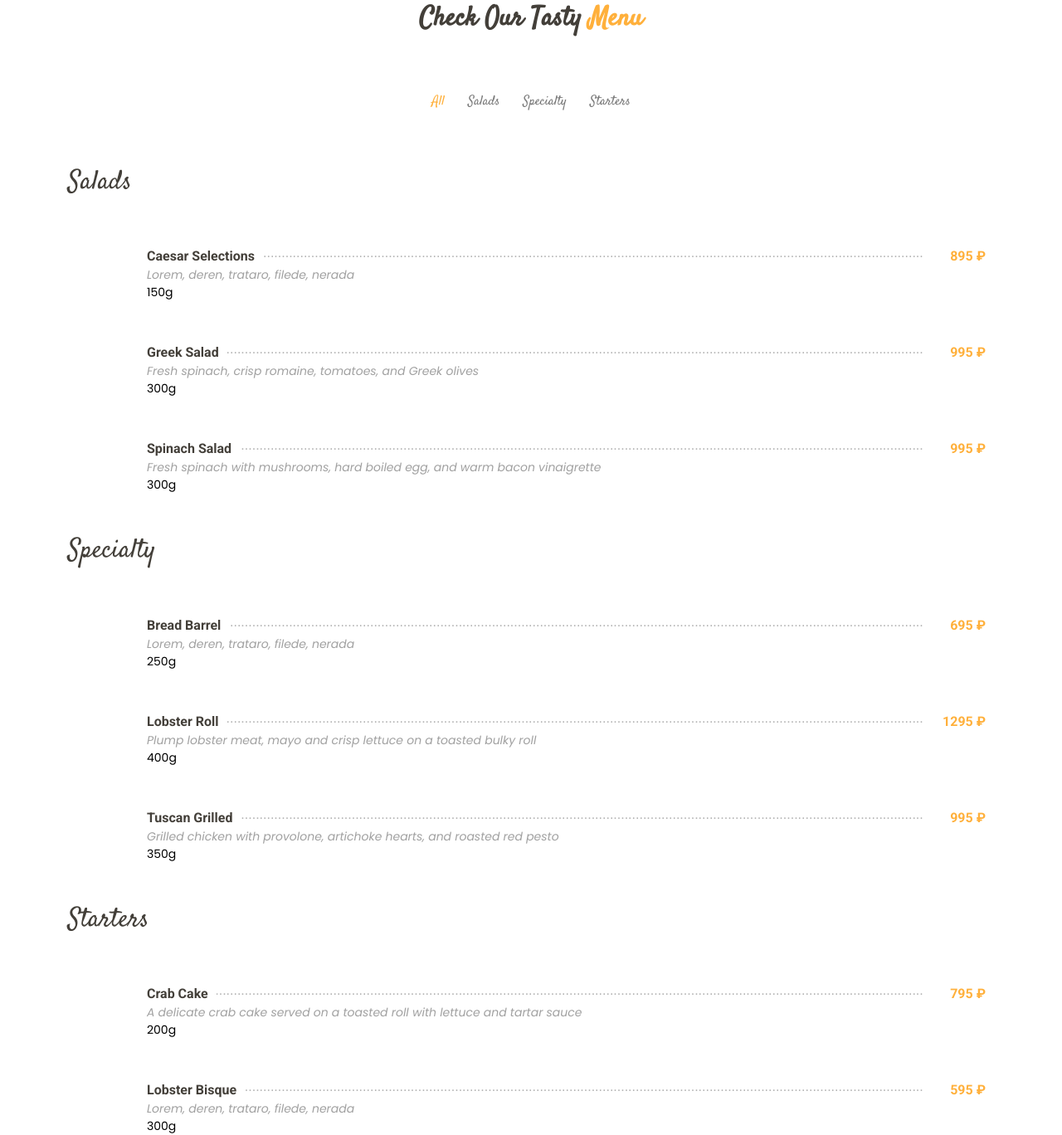
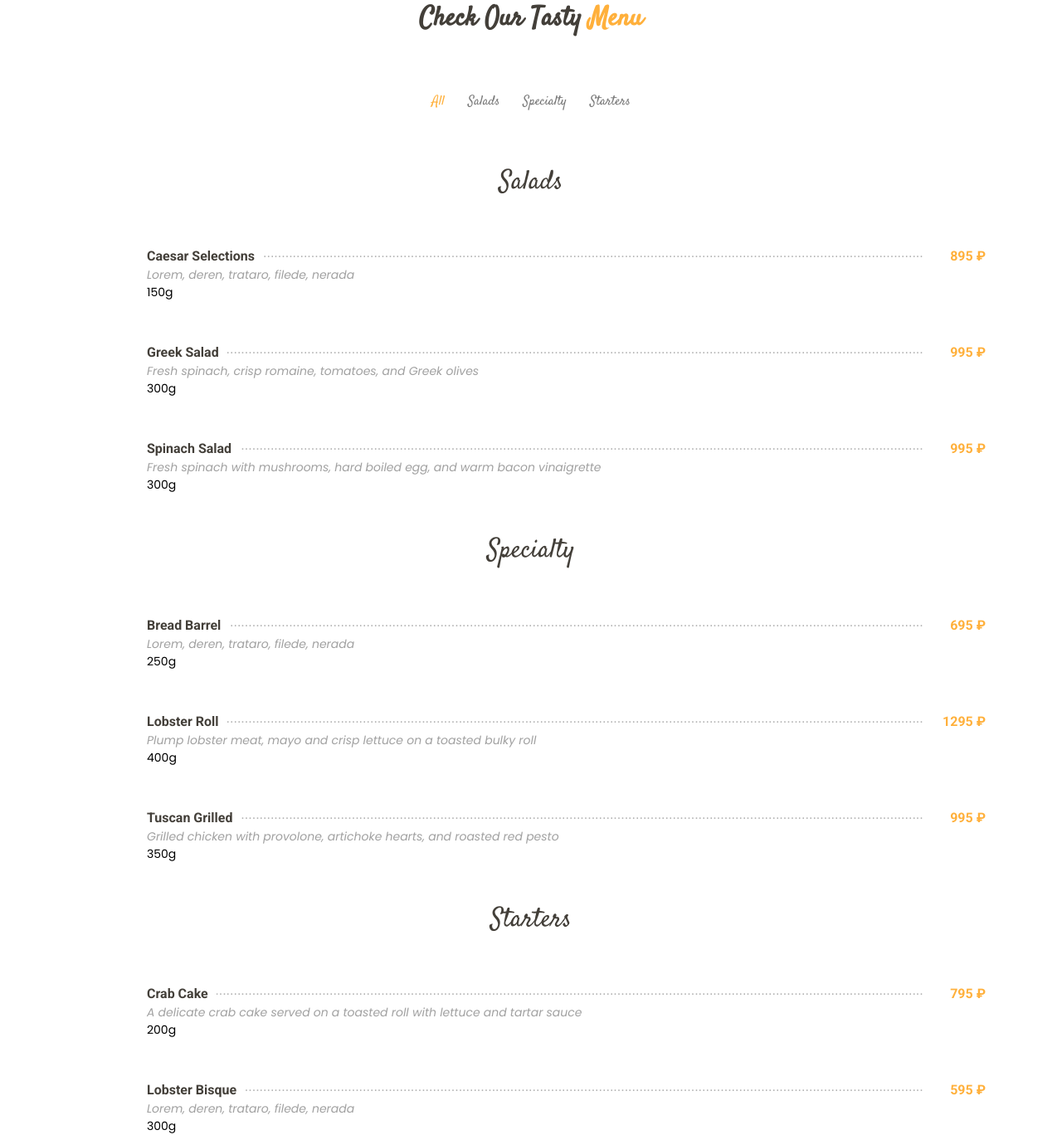
Before and after one commit to aruytehno/cafe-menu, a Django app: page /menu/ in a window 1280 px wide. Shown: the part 171-1539 px from the top of the page at 83% size. Run offline with Django 5.2, Linux system fonts and the light colour scheme; data comes from the database, SQL or seed files in the repository; some libraries are stand-ins or nearby versions.

Commit message:
Теперь названия категорий будут выравниваться по центру.
Добавлен класс text-center к блоку с классом menu-sections, содержащему заголовок категории.

```diff
--- a/cafe_menu/menu/templates/menu/menu.html
+++ b/cafe_menu/menu/templates/menu/menu.html
@@ -24,7 +24,7 @@
             <div class="row isotope-container" data-aos="fade-up" data-aos-delay="200">
                 {% for category in categories %}
                     <div class="col-12 menu-item isotope-item filter-{{ category }}">
-                        <div class="menu-sections">
+                        <div class="menu-sections text-center">
                             <h2>{{ category }}</h2>
                         </div>
                     </div>
```
